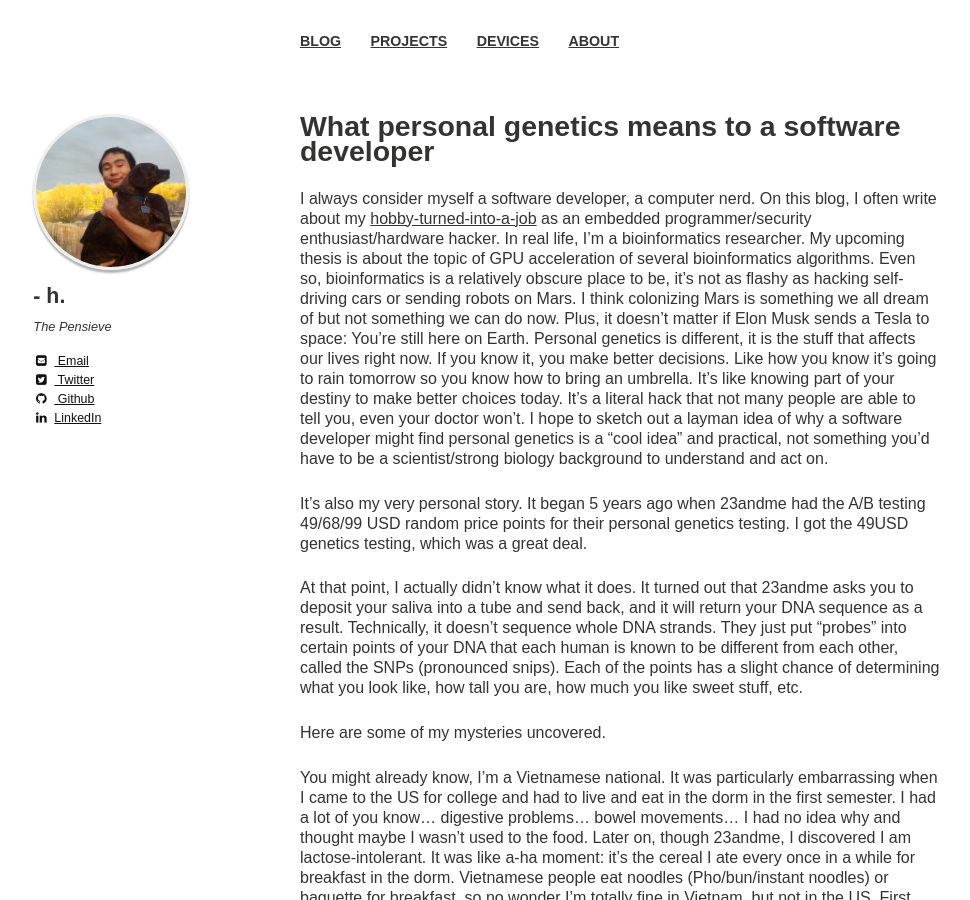
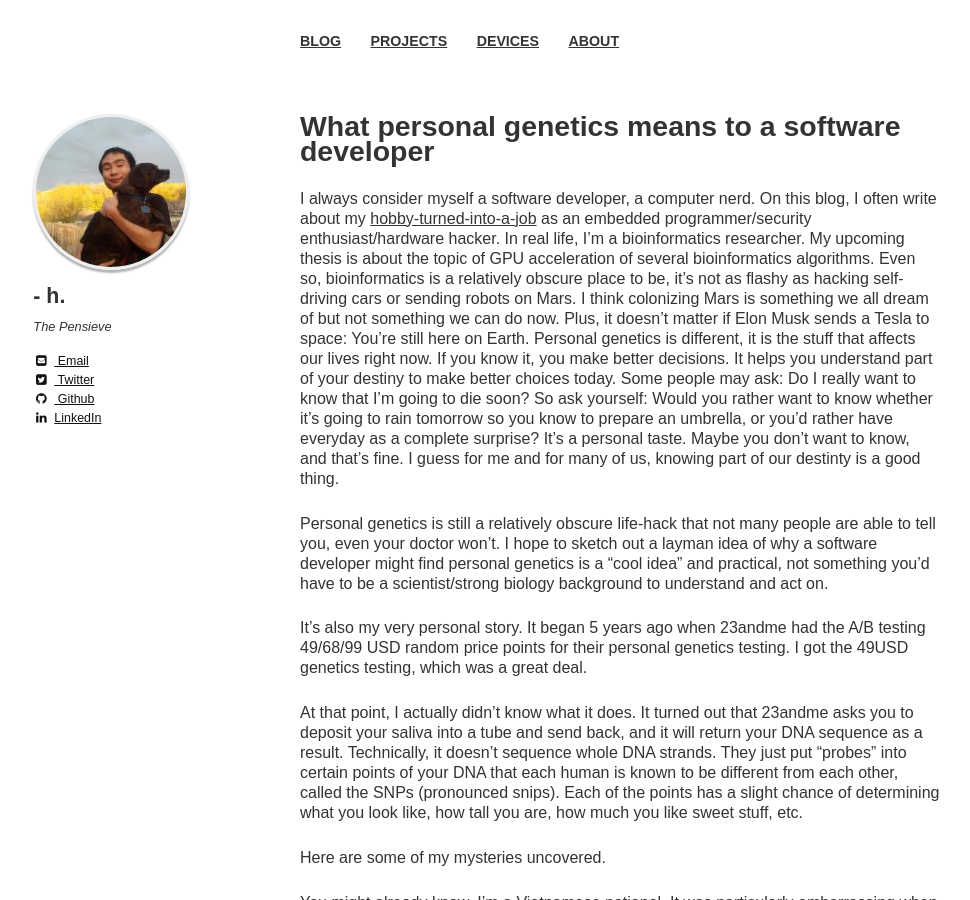
Before and after one commit to htruong/htruong.github.io, a Jekyll site: the page built from _posts/2018-02-13-personal-genetics-and-me.markdown, in a window 1280 px wide and 900 px high. Shown: the whole window, without its empty margins (20-990 px from the left). Built offline with Jekyll 4.4.1, drawn with Linux system fonts in a browser that asks for light colours; nearby versions of some CDN libraries; comment, search, counter and statistics services are not loaded.

Commit message:
[blog] wordings

```diff
--- a/_posts/2018-02-13-personal-genetics-and-me.markdown
+++ b/_posts/2018-02-13-personal-genetics-and-me.markdown
@@ -3,7 +3,9 @@
 title: What personal genetics means to a software developer
 ---
 
-I always consider myself a software developer, a computer nerd. On this blog, I often write about my [hobby-turned-into-a-job](https://www.nature.com/articles/nrg2482) as an embedded programmer/security enthusiast/hardware hacker. In real life, I'm a bioinformatics researcher. My upcoming thesis is about the topic of GPU acceleration of several bioinformatics algorithms. Even so, bioinformatics is a relatively obscure place to be, it's not as flashy as hacking self-driving cars or sending robots on Mars. I think colonizing Mars is something we all dream of but not something we can do now. Plus, it doesn't matter if Elon Musk sends a Tesla to space: You're still here on Earth. Personal genetics is different, it is the stuff that affects our lives right now. If you know it, you make better decisions. Like how you know it's going to rain tomorrow so you know how to bring an umbrella. It's like knowing part of your destiny to make better choices today. It's a literal hack that not many people are able to tell you, even your doctor won't. I hope to sketch out a layman idea of why a software developer might find personal genetics is a "cool idea" and practical, not something you'd have to be a scientist/strong biology background to understand and act on.
+I always consider myself a software developer, a computer nerd. On this blog, I often write about my [hobby-turned-into-a-job](https://www.nature.com/articles/nrg2482) as an embedded programmer/security enthusiast/hardware hacker. In real life, I'm a bioinformatics researcher. My upcoming thesis is about the topic of GPU acceleration of several bioinformatics algorithms. Even so, bioinformatics is a relatively obscure place to be, it's not as flashy as hacking self-driving cars or sending robots on Mars. I think colonizing Mars is something we all dream of but not something we can do now. Plus, it doesn't matter if Elon Musk sends a Tesla to space: You're still here on Earth. Personal genetics is different, it is the stuff that affects our lives right now. If you know it, you make better decisions. It helps you understand part of your destiny to make better choices today. Some people may ask: Do I really want to know that I'm going to die soon? So ask yourself: Would you rather want to know whether it's going to rain tomorrow so you know to prepare an umbrella, or you'd rather have everyday as a complete surprise? It's a personal taste. Maybe you don't want to know, and that's fine. I guess for me and for many of us, knowing part of our destinty is a good thing.
+
+Personal genetics is still a relatively obscure life-hack that not many people are able to tell you, even your doctor won't. I hope to sketch out a layman idea of why a software developer might find personal genetics is a "cool idea" and practical, not something you'd have to be a scientist/strong biology background to understand and act on.
 
 It's also my very personal story. It began 5 years ago when 23andme had the A/B testing 49/68/99 USD random price points for their personal genetics testing. I got the 49USD genetics testing, which was a great deal.
 
```
